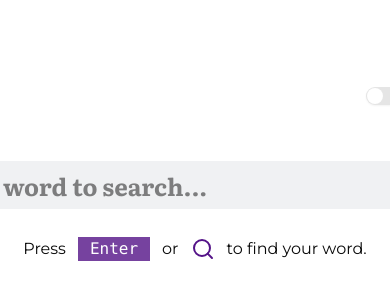
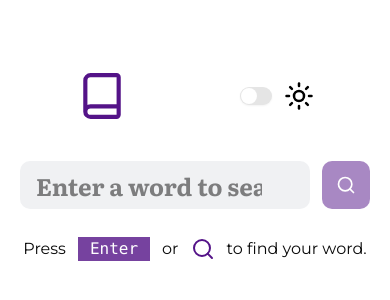
Before and after one commit to juangarciadelima/dict-project, a React (Vite) app: page / in a window 390 px wide. Shown: the part 218-518 px from the top of the page. Built offline with nearby package versions, Linux system fonts and the light colour scheme.

Commit message:
feat: adding basic responsivity

```diff
--- a/src/App.tsx
+++ b/src/App.tsx
@@ -1,5 +1,4 @@
 import { useThemeStore } from "./stores/theme.store";
-
 import { InputSearch } from "./components/input-search";
 import { Header } from "./components/header";
 import { WordDetails } from "./components/word-details";
@@ -50,9 +49,9 @@ function App() {
   return (
     <>
       <div
-        className={`${theme} flex min-w-screen min-h-screen flex-col items-center justify-center dark:bg-title transition-all`}
+        className={`${theme} flex min-h-screen flex-col items-center justify-center dark:bg-title transition-all overflow-y-auto`}
       >
-        <div className="flex flex-col w-4xl gap-10 items-center p-5">
+        <div className="flex flex-col w-full max-w-xl gap-10 items-center p-5 sm:p-8 md:p-10">
           <Header theme={theme} setTheme={setTheme} />
           <InputSearch
             theme={theme}
@@ -60,7 +59,6 @@ function App() {
             setWord={setWord}
             refetch={refetch}
           />
-
           <WordDetails
             data={wordData}
             isError={isError}
--- a/src/components/word-details/index.tsx
+++ b/src/components/word-details/index.tsx
@@ -8,13 +8,12 @@ type WordDetailsProps = {
 };
 
 export const WordDetails = ({ data, isLoading, isError }: WordDetailsProps) => {
-  // These helper functions can be simplified
   const extractSynonyms = (meaning: Meanings) => meaning.synonyms;
   const extractAntonyms = (meaning: Meanings) => meaning.antonyms;
 
   if (isLoading) {
     return (
-      <div className="h-full flex items-start justify-evenly flex-col w-full gap-5 ">
+      <div className="flex flex-col w-full gap-5">
         <div className="flex flex-col gap-6">
           <Skeleton className="h-[70px] w-[350px]" />
           <Skeleton className="h-[40px] w-[250px]" />
```
Also changed, not shown: 1 other file (tests, documents, lock files or other folders).
